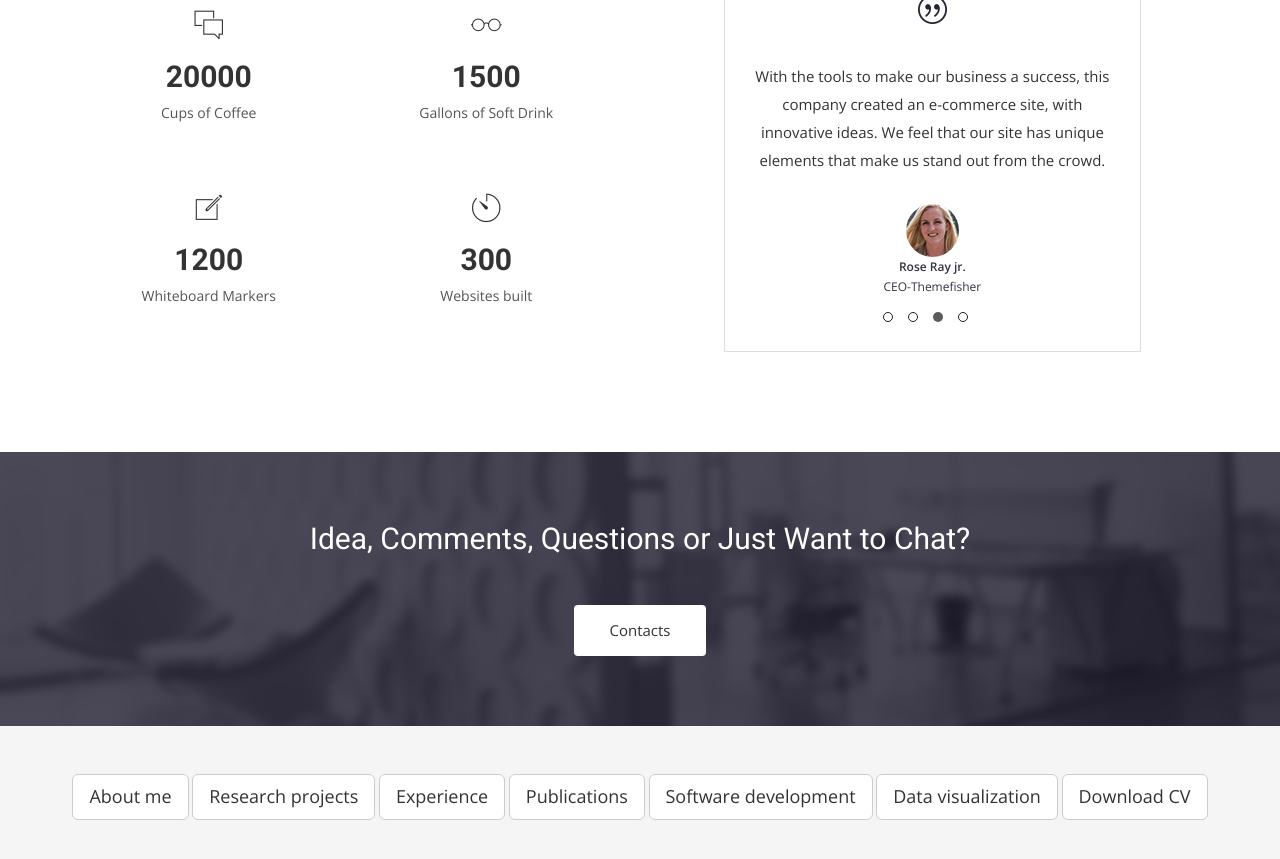
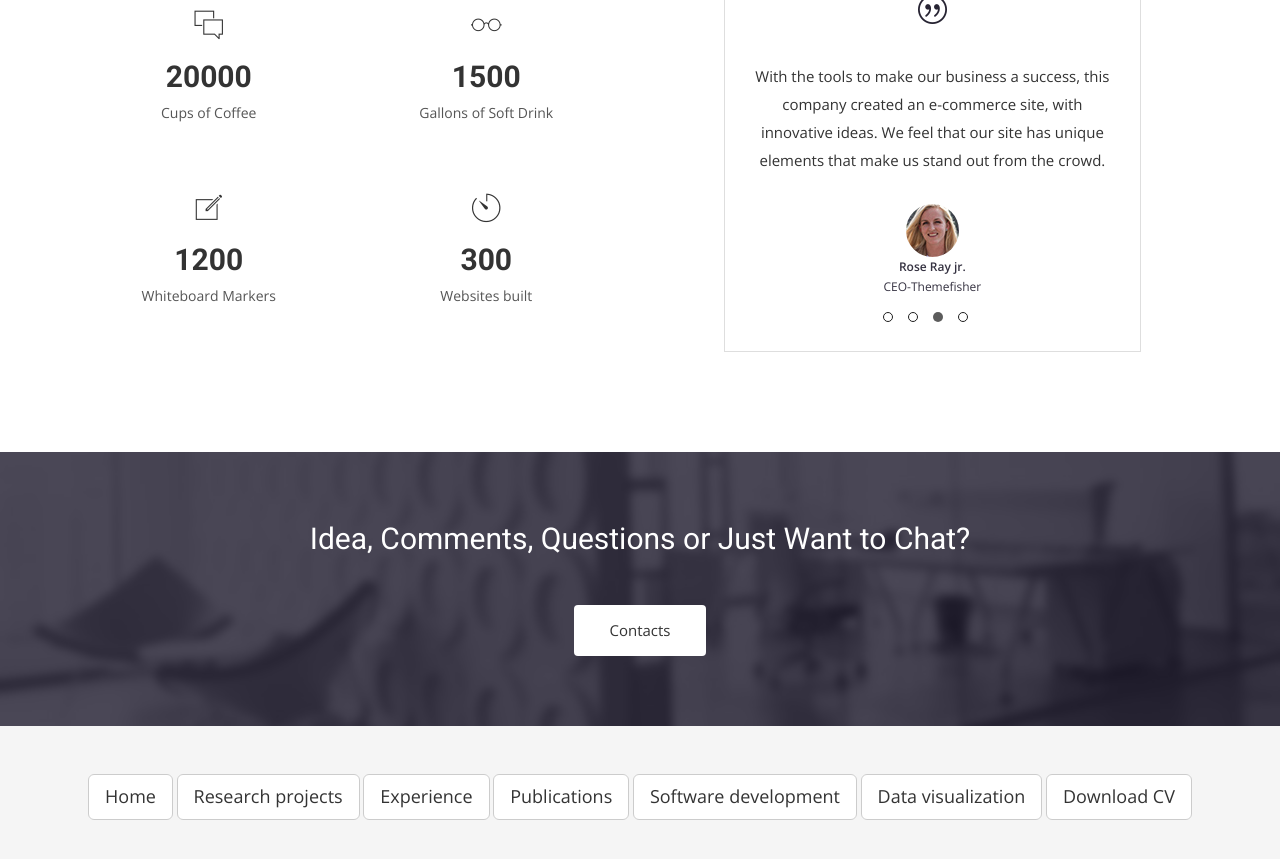
Before and after one commit to ekidando/Emma, a Jekyll site: the page built from index.html, in a window 1280 px wide and 900 px high, scrolled down 2160 px. Shown: the top 859 px of the window. Built offline with Jekyll 4.4.1, drawn with Linux system fonts in a browser that asks for light colours; nearby versions of some CDN libraries; some web fonts are replaced.

Commit message:
Update footer.html

```diff
--- a/_includes/footer.html
+++ b/_includes/footer.html
@@ -5,7 +5,7 @@
       <div class="col-md-12">
         <div class="footer-manu">
           <ul>
-            <a href="index.html" class="btn btn-default btn-lg" role="button">About me</a>
+        <a href="{{ site.baseurl }}/" class="btn btn-default btn-lg" role="button">Home</a>
        <a href="research.html" class="btn btn-default btn-lg" role="button">Research projects</a>
        <a href="experience.html" class="btn btn-default btn-lg" role="button">Experience</a>
       <a href="publictn.html" class="btn btn-default btn-lg" role="button">Publications</a>
```
